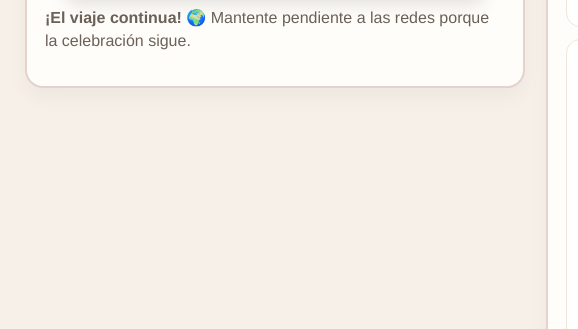
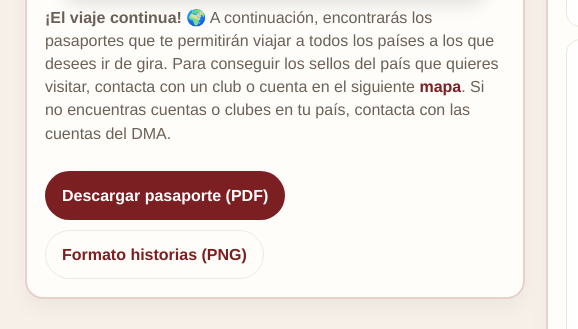
Before and after one commit to diamundialalboranista/DMA25, a plain HTML site: page index.html in a window 1280 px wide. Shown: the part 982-1311 px from the top of the page, 0-578 px from the left. Drawn offline with Linux system fonts and the light colour scheme.

Commit message:
Add files via upload

```diff
--- a/index.html
+++ b/index.html
@@ -37,7 +37,9 @@
   </iframe>
 </div>
       <div class="cta">
-<p class="hint"><strong>¡El viaje continua!</strong> 🌍 Mantente pendiente a las redes porque la celebración sigue.</p>
+<p class="hint"><strong>¡El viaje continua!</strong> 🌍 A continuación, encontrarás los pasaportes que te permitirán viajar a todos los países a los que desees ir de gira. Para conseguir los sellos del país que quieres visitar, contacta con un club o cuenta en el siguiente <a href="https://www.google.com/maps/d/u/6/edit?mid=1v3-UUe0mpwhVbVR9DRxr_RtAb67bxU0&usp=sharing">mapa</a>. Si no encuentras cuentas o clubes en tu país, contacta con las cuentas del DMA.</p>
+        <a class="btn primary" href="./assets/pasaporte.pdf" download>Descargar pasaporte (PDF)</a>
+        <a class="btn ghost" href="./assets/pasaporte_story.png" download>Formato historias (PNG)</a>
       </div>
 
     </section>
```
